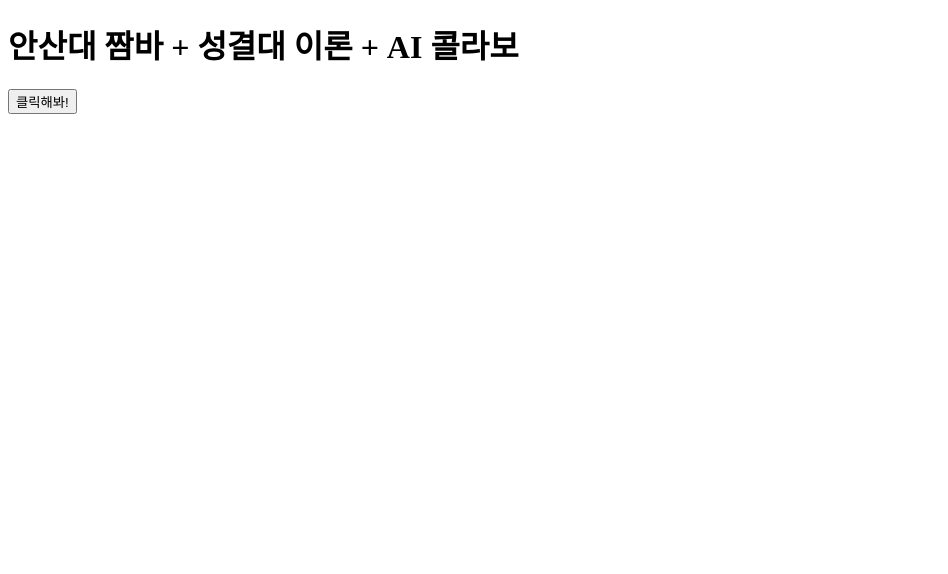
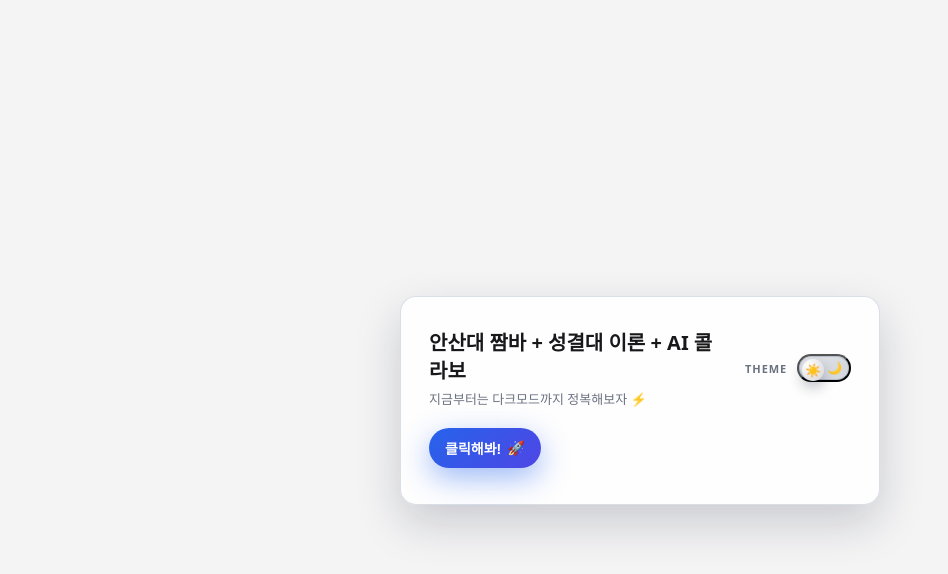
Before and after one commit to Jeongseongjong-ai/my-first-git, a plain HTML site: page index.html in a window 1280 px wide. Shown: the whole page, without its empty margins (0-948 px from the left). Drawn offline with Linux system fonts and the light colour scheme.

Commit message:
feat: 다크모드 기능 추가(ai 사용)

```diff
--- a/app.js
+++ b/app.js
@@ -1,7 +1,22 @@
-// 버튼 클릭 시 메시지를 보여주는 간단한 기능
-document.getElementById('btn').addEventListener('click', () => {
-    const messageTag = document.getElementById('message');
+// 버튼 클릭 시 메시지를 보여주는 간단한 기능 + 다크모드 토글 기능
+
+const btn = document.getElementById('btn');
+const messageTag = document.getElementById('message');
+const themeToggleButton = document.getElementById('theme-toggle');
+const rootElement = document.documentElement;
+
+btn.addEventListener('click', () => {
     messageTag.innerText = "축하해! 첫 깃허브 업로드 준비가 끝났어! 🚀";
-    messageTag.style.color = "blue";
     console.log("버튼이 클릭되었습니다.");
 });
+
+// 다크모드 상태를 토글하고, HTML 루트에 클래스를 붙여 스타일 변경
+themeToggleButton.addEventListener('click', () => {
+    const isDark = rootElement.classList.toggle('dark');
+    themeToggleButton.setAttribute('aria-pressed', String(isDark));
+
+    const knob = themeToggleButton.querySelector('.toggle-knob');
+    if (knob) {
+        knob.textContent = isDark ? '🌙' : '☀️';
+    }
+});
--- a/index.html
+++ b/index.html
@@ -3,11 +3,35 @@
 <head>
     <meta charset="UTF-8">
     <title>나의 첫 깃허브 프로젝트</title>
+    <link rel="stylesheet" href="style.css">
 </head>
 <body>
-    <h1>안산대 짬바 + 성결대 이론 + AI 콜라보</h1>
-    <button id="btn">클릭해봐!</button>
-    <p id="message"></p>
+    <div class="app">
+        <header class="app-header">
+            <div>
+                <h1 class="app-title">안산대 짬바 + 성결대 이론 + AI 콜라보</h1>
+                <p class="app-subtitle">지금부터는 다크모드까지 정복해보자 ⚡</p>
+            </div>
+            <div class="theme-toggle" aria-label="테마 전환">
+                <span class="theme-toggle-label">theme</span>
+                <button id="theme-toggle" class="toggle" type="button" aria-pressed="false">
+                    <span class="toggle-track-icons">
+                        <span>☀️</span>
+                        <span>🌙</span>
+                    </span>
+                    <span class="toggle-knob" aria-hidden="true">☀️</span>
+                </button>
+            </div>
+        </header>
+
+        <main>
+            <button id="btn" class="primary-button">
+                클릭해봐!
+                <span>🚀</span>
+            </button>
+            <p id="message" class="message"></p>
+        </main>
+    </div>
 
     <script src="app.js"></script>
 </body>
--- /dev/null
+++ b/style.css
@@ -0,0 +1,184 @@
+/* 기본 리셋 & 공통 스타일 */
+* {
+    box-sizing: border-box;
+    margin: 0;
+    padding: 0;
+}
+
+body {
+    font-family: system-ui, -apple-system, BlinkMacSystemFont, "Segoe UI", sans-serif;
+    min-height: 100vh;
+    display: flex;
+    align-items: center;
+    justify-content: center;
+    background-color: #f4f4f5;
+    color: #18181b;
+    transition: background-color 0.3s ease, color 0.3s ease;
+}
+
+.app {
+    background-color: rgba(255, 255, 255, 0.9);
+    border-radius: 16px;
+    padding: 32px 28px;
+    box-shadow: 0 18px 45px rgba(15, 23, 42, 0.18);
+    max-width: 480px;
+    width: 100%;
+    display: flex;
+    flex-direction: column;
+    gap: 20px;
+    border: 1px solid rgba(148, 163, 184, 0.35);
+    backdrop-filter: blur(12px);
+}
+
+.app-header {
+    display: flex;
+    align-items: center;
+    justify-content: space-between;
+    gap: 16px;
+}
+
+.app-title {
+    font-size: 20px;
+    font-weight: 700;
+    line-height: 1.4;
+}
+
+.app-subtitle {
+    font-size: 13px;
+    color: #6b7280;
+    margin-top: 4px;
+}
+
+/* 다크모드일 때 body 및 카드 스타일 */
+.dark body {
+    background-color: #020617;
+    color: #e5e7eb;
+}
+
+.dark .app {
+    background: radial-gradient(circle at top, rgba(37, 99, 235, 0.28), transparent 55%) #020617;
+    border-color: rgba(55, 65, 81, 0.9);
+    box-shadow: 0 22px 55px rgba(15, 23, 42, 0.9);
+}
+
+.dark .app-subtitle {
+    color: #9ca3af;
+}
+
+/* 토글 스위치 컨테이너 */
+.theme-toggle {
+    display: inline-flex;
+    align-items: center;
+    gap: 10px;
+    font-size: 13px;
+    color: #6b7280;
+}
+
+.dark .theme-toggle {
+    color: #e5e7eb;
+}
+
+.theme-toggle-label {
+    text-transform: uppercase;
+    letter-spacing: 0.08em;
+    font-weight: 600;
+    font-size: 11px;
+}
+
+.toggle {
+    position: relative;
+    width: 54px;
+    height: 28px;
+    border-radius: 999px;
+    background: linear-gradient(120deg, #e5e7eb, #d1d5db);
+    box-shadow: inset 0 0 0 1px rgba(148, 163, 184, 0.5);
+    cursor: pointer;
+    display: flex;
+    align-items: center;
+    padding: 0 3px;
+    transition: background 0.25s ease, box-shadow 0.25s ease;
+}
+
+.toggle-knob {
+    position: absolute;
+    top: 3px;
+    left: 3px;
+    width: 22px;
+    height: 22px;
+    border-radius: 999px;
+    background: radial-gradient(circle at 30% 30%, #ffffff, #d4d4d8);
+    box-shadow: 0 6px 14px rgba(15, 23, 42, 0.3);
+    display: flex;
+    align-items: center;
+    justify-content: center;
+    font-size: 13px;
+    transition: transform 0.25s ease, background 0.25s ease, box-shadow 0.25s ease;
+}
+
+.toggle-track-icons {
+    position: absolute;
+    inset: 0;
+    display: flex;
+    align-items: center;
+    justify-content: space-between;
+    padding: 0 7px;
+    font-size: 12px;
+    pointer-events: none;
+    color: #71717a;
+}
+
+.dark .toggle {
+    background: linear-gradient(120deg, #0f172a, #111827);
+    box-shadow: inset 0 0 0 1px rgba(55, 65, 81, 0.9);
+}
+
+.dark .toggle-knob {
+    transform: translateX(26px);
+    background: radial-gradient(circle at 30% 30%, #e5e7eb, #6b7280);
+    box-shadow: 0 10px 25px rgba(0, 0, 0, 0.8);
+}
+
+.dark .toggle-track-icons {
+    color: #d4d4d8;
+}
+
+/* 메인 액션 버튼 및 메시지 */
+.primary-button {
+    padding: 10px 16px;
+    border-radius: 999px;
+    border: none;
+    background: linear-gradient(135deg, #2563eb, #4f46e5);
+    color: white;
+    font-weight: 600;
+    font-size: 14px;
+    cursor: pointer;
+    display: inline-flex;
+    align-items: center;
+    gap: 6px;
+    box-shadow: 0 10px 30px rgba(37, 99, 235, 0.45);
+    transition: transform 0.15s ease, box-shadow 0.15s ease, background 0.2s ease;
+}
+
+.primary-button:hover {
+    transform: translateY(-1px);
+    box-shadow: 0 16px 38px rgba(37, 99, 235, 0.55);
+}
+
+.primary-button:active {
+    transform: translateY(0);
+    box-shadow: 0 8px 22px rgba(37, 99, 235, 0.45);
+}
+
+.dark .primary-button {
+    background: linear-gradient(135deg, #38bdf8, #6366f1);
+    box-shadow: 0 14px 40px rgba(56, 189, 248, 0.55);
+}
+
+.message {
+    font-size: 14px;
+    margin-top: 4px;
+}
+
+.dark .message {
+    color: #e5e7eb;
+}
```
